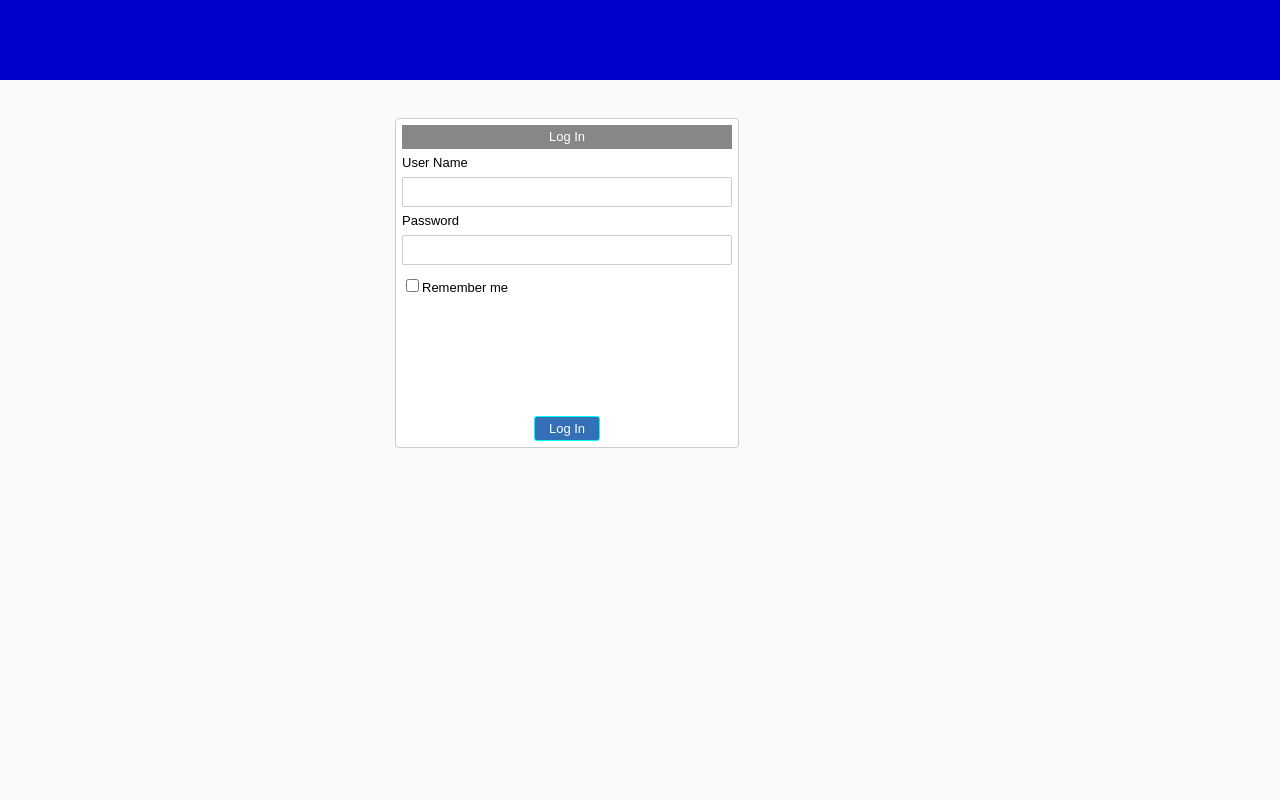
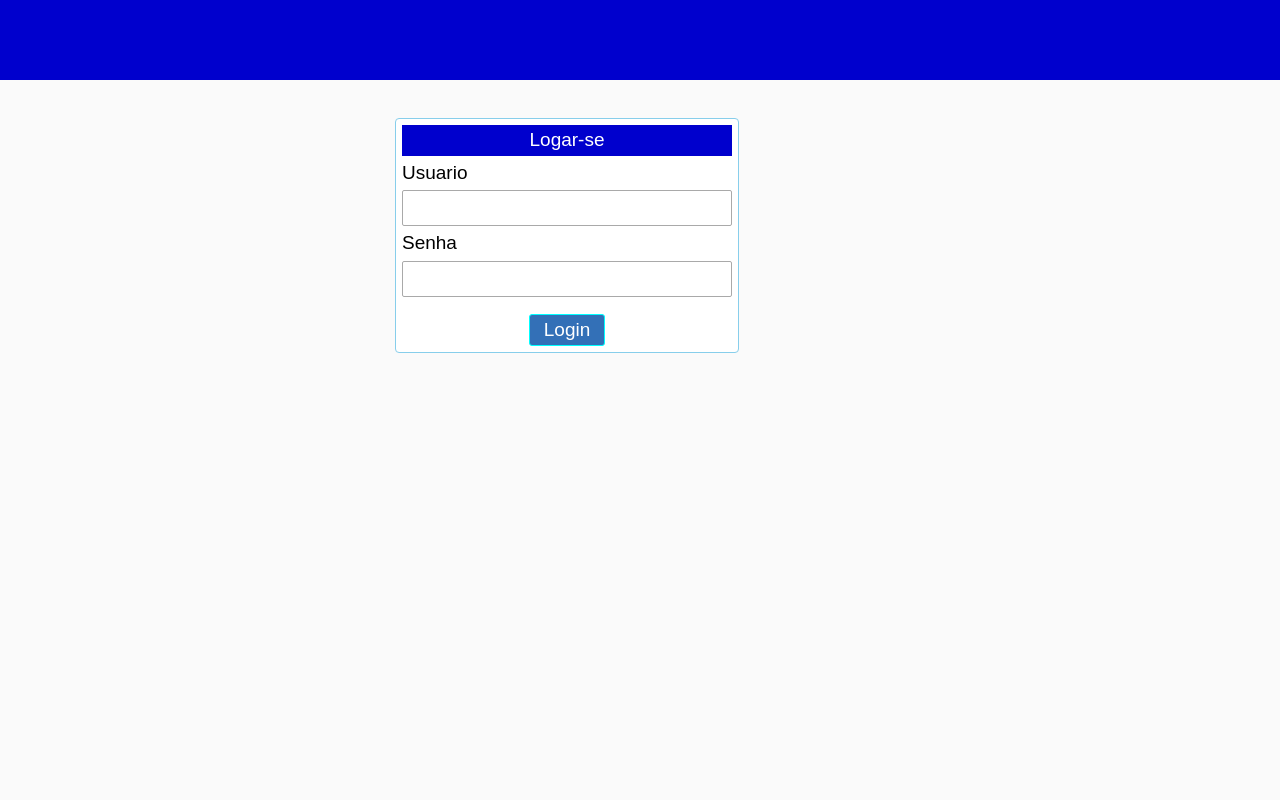
Before and after one commit to leandroros/partner, a PHP site: page / in a window 1280 px wide. Run offline with PHP 8.4, Linux system fonts and the light colour scheme.

Commit message:
atualizacao site

```diff
--- a/docker-compose.yml
+++ b/docker-compose.yml
@@ -8,4 +8,4 @@ services:
     image: leleoros/partner
     container_name: php
     ports:
-      - 8087:80
+        - 8087:443
--- a/index.css
+++ b/index.css
@@ -6,6 +6,10 @@ html, body, #container
 body
 {
    background-color: #000000;
+   background-image: url('images/Fundoepsoft.jpg');
+   background-attachment: scroll;
+   background-position: left top;
+   background-repeat: repeat;
    color: #000000;
    font-family: Arial;
    font-weight: normal;
@@ -54,7 +58,7 @@ input:focus, textarea:focus, select:focus
 #Login1
 {
    background-color: #FFFFFF;
-   border-color:#CCCCCC;
+   border-color:#87CEEB;
    border-width:1px;
    border-style: solid;
    border-radius: 4px;
@@ -62,11 +66,11 @@ input:focus, textarea:focus, select:focus
    border-spacing: 6px;
    font-family: Arial;
    font-weight: normal;
-   font-size: 13px;
+   font-size: 19px;
    font-style: normal;
    text-align: left;
    width: 344px;
-   height: 330px;
+   height: 235px;
 }
 #Login1 td
 {
@@ -74,35 +78,35 @@ input:focus, textarea:focus, select:focus
 }
 #Login1 .header
 {
-   background-color: #878787;
+   background-color: #0000CD;
    color: #FFFFFF;
-   height: 16px;
+   height: 22px;
    padding: 4px 4px 4px 4px;
    text-align: center;
 }
 #Login1 .label
 {
-   height: 16px;
+   height: 22px;
 }
 #Login1 .row
 {
-   height: 30px;
+   height: 36px;
    text-align: left;
 }
 #Login1 .input
 {
    background-color: #FFFFFF;
-   border-color: #CCCCCC;
+   border-color: #A9A9A9;
    border-width: 1px;
    border-style: solid;
    border-radius: 2px;
    color: #000000;
    font-family: Arial;
    font-weight: normal;
-   font-size: 13px;
+   font-size: 19px;
    font-style: normal;
    width: 100%;
-   height: 30px;
+   height: 36px;
    box-sizing: border-box;
    padding: 6px 4px 6px 4px;
 }
@@ -122,7 +126,7 @@ input:focus, textarea:focus, select:focus
    color: #FFFFFF;
    font-family: Arial;
    font-weight: normal;
-   font-size: 13px;
+   font-size: 19px;
    font-style: normal;
    padding: 4px 14px 4px 14px;
    -webkit-appearance: none;
@@ -149,7 +153,7 @@ input:focus, textarea:focus, select:focus
    left: 240px;
    top: 118px;
    width: 344px;
-   height: 330px;
+   height: 235px;
    z-index: 0;
 }
 #intro
--- a/index.php
+++ b/index.php
@@ -36,12 +36,6 @@ if ($_SERVER['REQUEST_METHOD'] == 'POST' && isset($_POST['form_name']) && $_POST
       $_SESSION['fullname'] = $db_fullname;
       $_SESSION['expires_by'] = time() + $session_timeout;
       $_SESSION['expires_timeout'] = $session_timeout;
-      $rememberme = isset($_POST['rememberme']) ? true : false;
-      if ($rememberme)
-      {
-         setcookie('username', $db_username, time() + 3600*24*30);
-         setcookie('password', $_POST['password'], time() + 3600*24*30);
-      }
       header('Location: '.$success_page);
       exit;
    }
@@ -71,25 +65,22 @@ $password = isset($_COOKIE['password']) ? $_COOKIE['password'] : '';
 <input type="hidden" name="form_name" value="loginform">
 <table id="Login1">
 <tr>
-   <td class="header">Log In</td>
+   <td class="header">Logar-se</td>
 </tr>
 <tr>
-   <td class="label"><label for="username">User Name</label></td>
+   <td class="label"><label for="username">Usuario</label></td>
 </tr>
 <tr>
    <td class="row"><input class="input" name="username" type="text" id="username" value="<?php echo $username; ?>"></td>
 </tr>
 <tr>
-   <td class="label"><label for="password">Password</label></td>
+   <td class="label"><label for="password">Senha</label></td>
 </tr>
 <tr>
    <td class="row"><input class="input" name="password" type="password" id="password" value="<?php echo $password; ?>"></td>
 </tr>
 <tr>
-   <td class="row"><input id="rememberme" type="checkbox" name="rememberme"><label for="rememberme">Remember me</label></td>
-</tr>
-<tr>
-   <td style="text-align:center;vertical-align:bottom"><input class="button" type="submit" name="login" value="Log In" id="login"></td>
+   <td style="text-align:center;vertical-align:bottom"><input class="button" type="submit" name="login" value="Login" id="login"></td>
 </tr>
 </table>
 </form>
```
Also changed, not shown: images/Fundoepsoft.jpg (added), uploads/Epsoft fundo Google.png (added), 1 other file.
